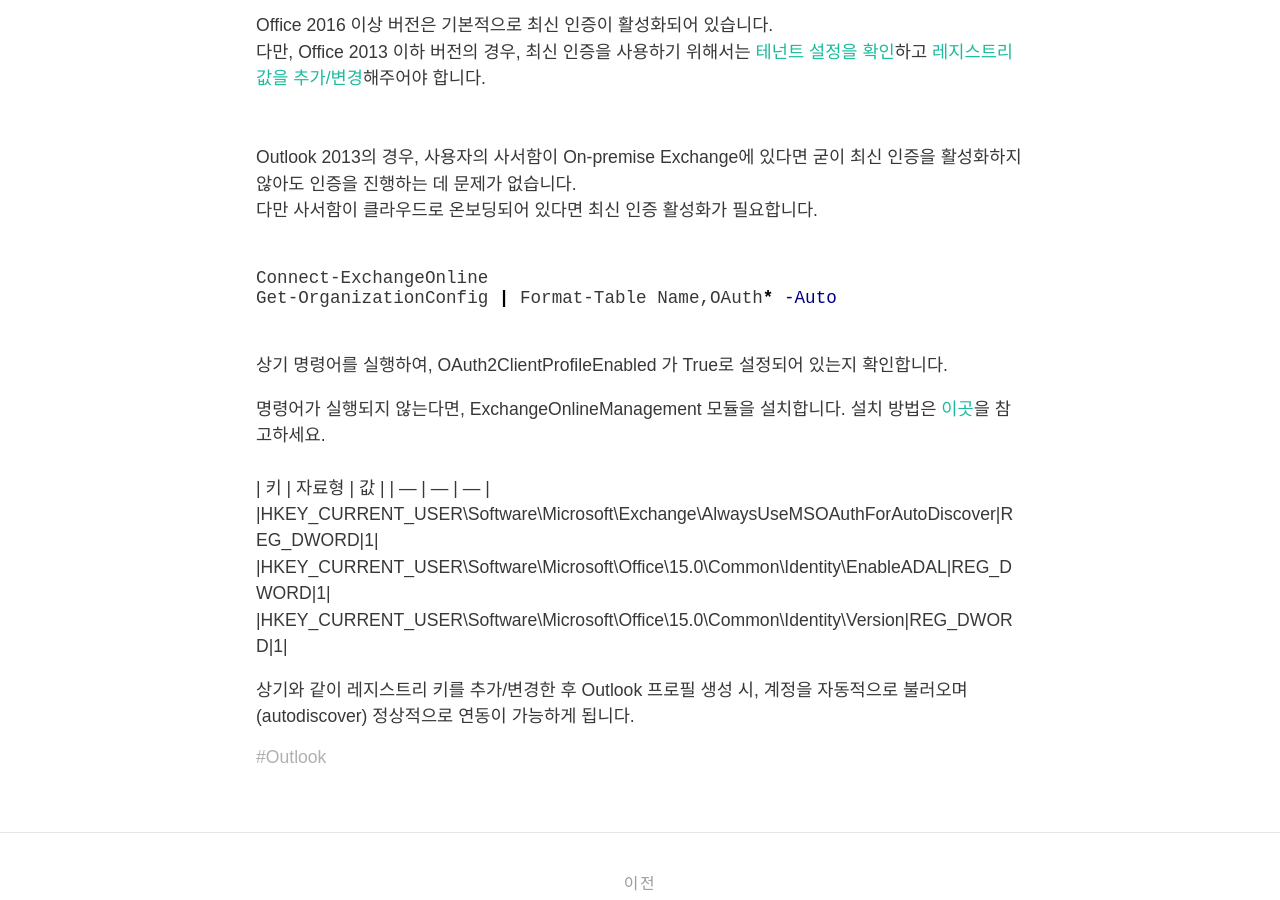
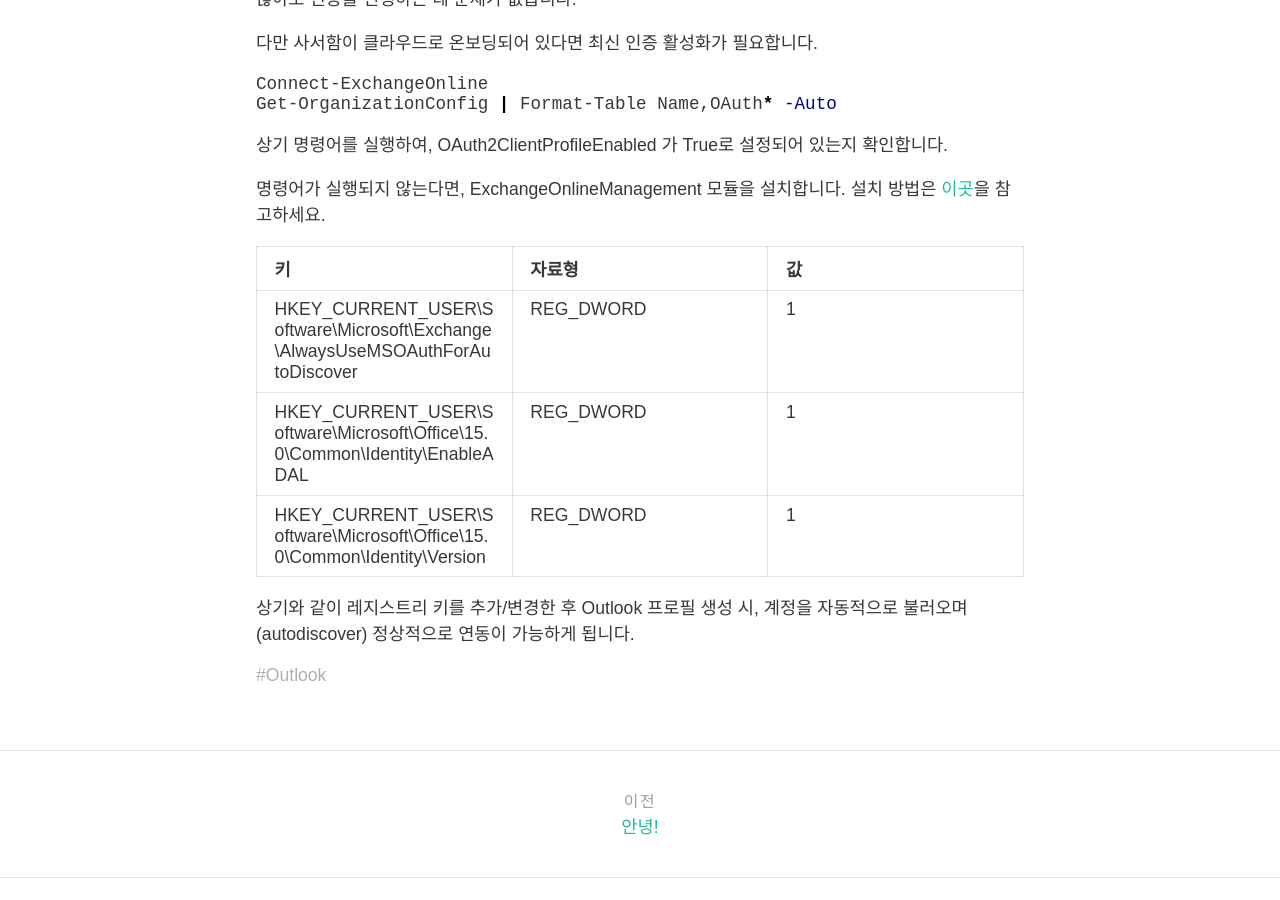
Before and after one commit to sixxon/sixxon.github.io, a Jekyll site: the page built from _posts/2023-04-17-Outlook 2013 최신 인증 활성화.md, in a window 1280 px wide and 900 px high, scrolled down 938 px. Built offline with Jekyll 4.4.1, drawn with Linux system fonts in a browser that asks for light colours; nearby versions of some CDN libraries; some web fonts are replaced.

Commit message:
Edit post2_20230424

````diff
--- a/_posts/2023-04-17-Outlook 2013 최신 인증 활성화.md
+++ b/_posts/2023-04-17-Outlook 2013 최신 인증 활성화.md
@@ -7,58 +7,58 @@ tag: ["Outlook"]
 ---
 
 안녕하세요.
-<br>
+
 본 포스팅에서는 Outlook 2013에서 최신 인증 활성화하는 방법에 대해 알아보도록 하겠습니다🙂.
-<br>
-<br>
-<br>
-<br>
+
+
+
+
 <h2>최신 인증이 무엇일까?</h2>
 
 Office 프로그램의 인증 방식은 <b>기본 인증</b>과 <b>최신 인증</b>으로 나뉩니다.
-<br>
-<br>
+
+
 <b>기본 인증</b>은 사용자의 자격증명(Credential) 정보를 이용해 인증을 진행하는 방식으로, ID/PW를 이용한 로그인 방식으로 볼 수 있습니다.
 <b>최신 인증</b>은 유효기간이 있는 토큰을 이용해 인증을 진행하는 방식으로, 기본 인증에 비해 보안적으로 더욱 안전합니다.
-<br>
-<br>
+
+
 *MS에서는 공식적으로 [기본 인증의 사용을 중지][1]했으며, 최신 인증을 통한 인증을 제공 및 권고하고 있습니다.*
-<br>
-<br>
+
+
 기본 인증과 최신 인증에 대해서는 타 포스팅에서 추가적으로 다루도록 하겠습니다.
-<br>
-<br>
-<br>
-<br>
+
+
+
+
 <h2>Outlook 2013 최신 인증 활성화</h2>
 
 Office 2016 이상 버전은 기본적으로 최신 인증이 활성화되어 있습니다.
-<br>
+
 다만, Office 2013 이하 버전의 경우, 최신 인증을 사용하기 위해서는 [테넌트 설정을 확인][2]하고 [레지스트리 값을 추가/변경][3]해주어야 합니다.
-<br>
-<br>
+
+
 Outlook 2013의 경우, 사용자의 사서함이 On-premise Exchange에 있다면 굳이 최신 인증을 활성화하지 않아도 인증을 진행하는 데 문제가 없습니다.
-<br>
+
 다만 사서함이 클라우드로 온보딩되어 있다면 최신 인증 활성화가 필요합니다.
-<br>
-<br>
+
+
 ```powershell
 Connect-ExchangeOnline
 Get-OrganizationConfig | Format-Table Name,OAuth* -Auto
 ```
-<br>
+
 상기 명령어를 실행하여, OAuth2ClientProfileEnabled 가 True로 설정되어 있는지 확인합니다.
 
 명령어가 실행되지 않는다면, ExchangeOnlineManagement 모듈을 설치합니다.
 설치 방법은 [이곳][4]을 참고하세요.
-<br>
-<br>
+
+
 | 키 | 자료형 | 값 |
 | --- | --- | --- |
 |HKEY_CURRENT_USER\Software\Microsoft\Exchange\AlwaysUseMSOAuthForAutoDiscover|REG_DWORD|1|
 |HKEY_CURRENT_USER\Software\Microsoft\Office\15.0\Common\Identity\EnableADAL|REG_DWORD|1|
 |HKEY_CURRENT_USER\Software\Microsoft\Office\15.0\Common\Identity\Version|REG_DWORD|1|
-<br>
+
 
 상기와 같이 레지스트리 키를 추가/변경한 후 Outlook 프로필 생성 시,
 계정을 자동적으로 불러오며(autodiscover) 정상적으로 연동이 가능하게 됩니다.
````
